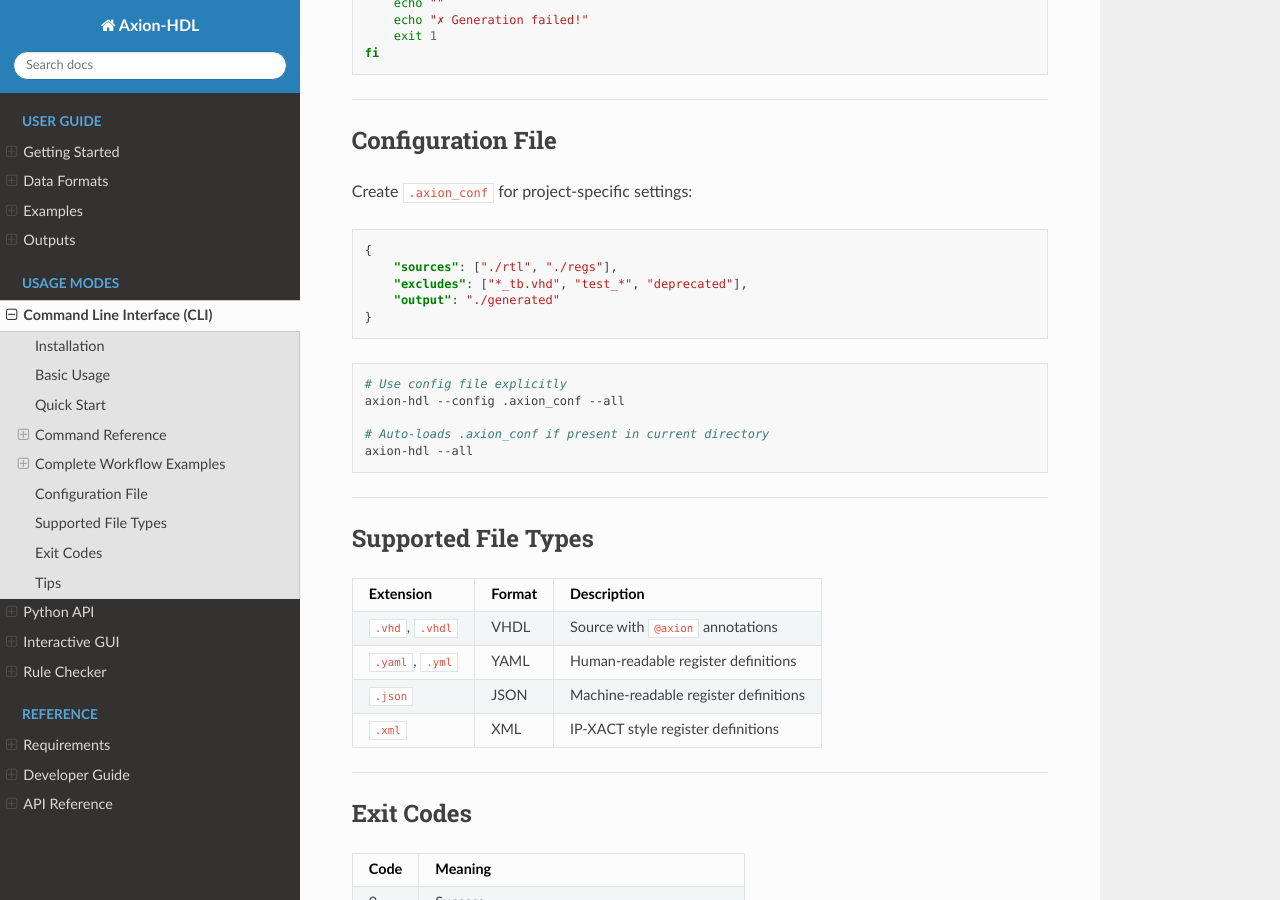
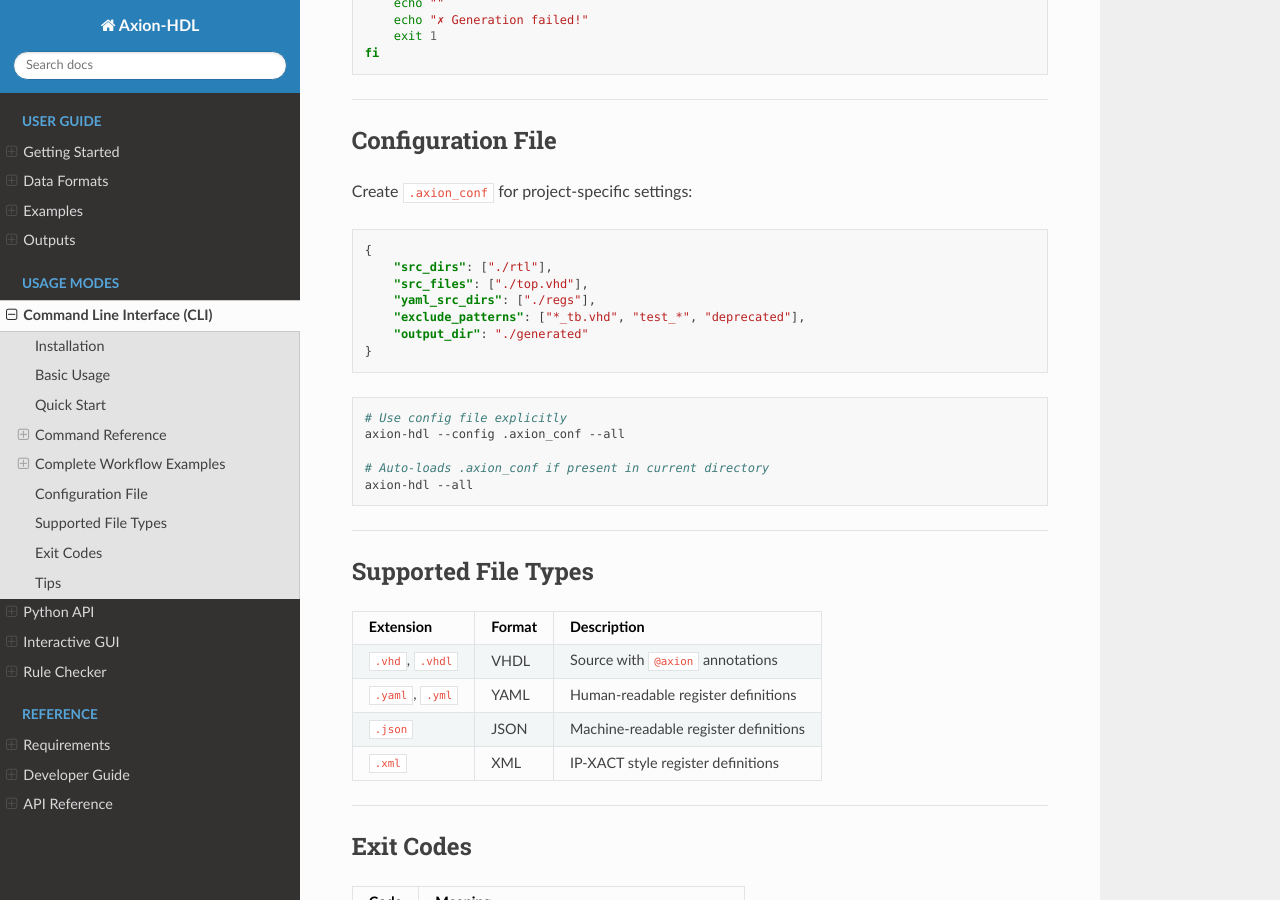
Before and after one commit to bugratufan/axion-hdl, a Sphinx documentation site: the page built from docs/source/cli-usage.md, in a window 1280 px wide and 900 px high, scrolled down 7112 px. Built offline with Sphinx 7.4.7 and the Read the Docs theme 3.1.0, drawn with Linux system fonts in a browser that asks for light colours.

Commit message:
docs: correct configuration file keys in cli usage example

````diff
--- a/docs/source/cli-usage.md
+++ b/docs/source/cli-usage.md
@@ -380,9 +380,11 @@ Create `.axion_conf` for project-specific settings:
 
 ```json
 {
-    "sources": ["./rtl", "./regs"],
-    "excludes": ["*_tb.vhd", "test_*", "deprecated"],
-    "output": "./generated"
+    "src_dirs": ["./rtl"],
+    "src_files": ["./top.vhd"],
+    "yaml_src_dirs": ["./regs"],
+    "exclude_patterns": ["*_tb.vhd", "test_*", "deprecated"],
+    "output_dir": "./generated"
 }
 ```
 
````
